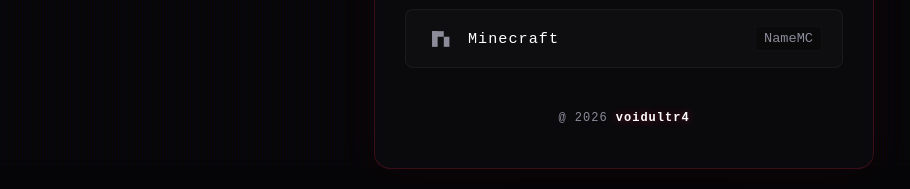
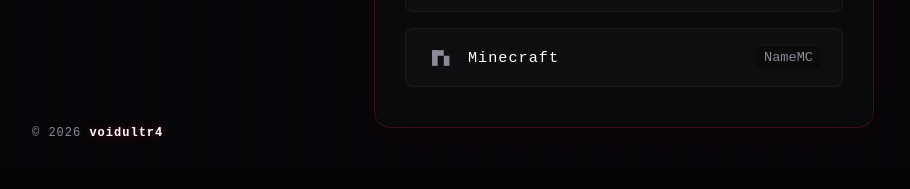
Before and after one commit to voidultr4/johm, a plain HTML site: page index.html in a window 1280 px wide. Shown: the part 633-822 px from the top of the page, without its empty margins (16-926 px from the left). After the commit the page ends 800 px from the top, so only its background shows below. Drawn offline with Linux system fonts and the light colour scheme.

Commit message:
Add files via upload

```diff
--- a/index.html
+++ b/index.html
@@ -239,15 +239,18 @@
       }
     }
 
-    footer {
-      margin-top: 40px;
+    .site-footer {
+      position: fixed;
+      left: 48px;
+      bottom: 24px;
+      z-index: 3;
       font-size: 0.75rem;
       color: var(--text-dim);
       letter-spacing: 1px;
       line-height: 1.7;
     }
 
-    footer a {
+    .site-footer a {
       color: var(--text-color);
       font-weight: 700;
       text-decoration: none;
@@ -255,8 +258,8 @@
       transition: color 0.3s, text-shadow 0.3s;
     }
 
-    footer a:hover,
-    footer a:focus-visible {
+    .site-footer a:hover,
+    .site-footer a:focus-visible {
       color: var(--glow-red);
       outline: none;
       text-shadow: 0 0 10px var(--glow-red);
@@ -273,6 +276,11 @@
 
       .link-card {
         align-items: flex-start;
+      }
+
+      .site-footer {
+        left: 20px;
+        bottom: 16px;
       }
     }
   </style>
@@ -342,10 +350,11 @@
       </a>
     </div>
 
-    <footer>
-      @ 2026 <a href="https://voidultr4.github.io/" target="_blank" rel="noopener noreferrer">voidultr4</a>
-    </footer>
   </main>
+
+  <footer class="site-footer">
+    © 2026 <a href="https://voidultr4.github.io/" target="_blank" rel="noopener noreferrer">voidultr4</a>
+  </footer>
 
   <div id="toast" class="toast" role="status" aria-live="polite">Copied to system!</div>
 
```
